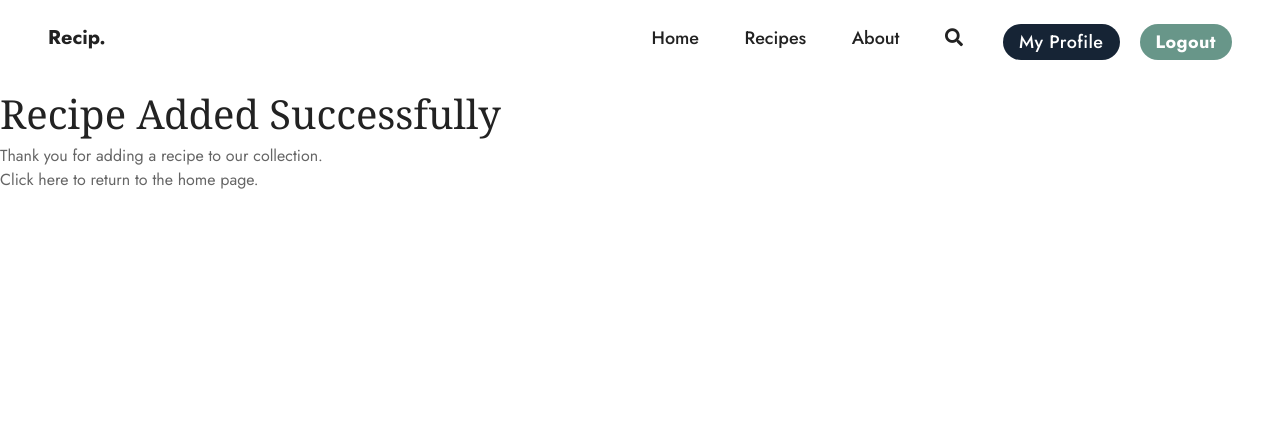
After one commit to ddkeating/Recip, a Django app: page /recipes/create/success/ in a window 1280 px wide. The commit adds this page. Shown: the top 432 px of the page. Run offline with Django 5.2, Linux system fonts and the light colour scheme; a user stored in the database is signed in; some libraries are stand-ins or nearby versions.

Commit message:
Added the Create Recipe feature
+ Added a create recipe form
+ Users can add recipes linked to their accounts
+ Added Success message

```diff
--- /dev/null
+++ b/recipes/templates/recipes/create_recipe_success.html
@@ -0,0 +1,8 @@
+{% extends 'base.html' %}
+{% block content %}
+<div class="container">
+    <h1>Recipe Added Successfully</h1>
+    <p>Thank you for adding a recipe to our collection.</p>
+    <p>Click <a href="{% url 'home' %}">here</a> to return to the home page.</p>
+</div>
+{% endblock %}
--- a/recipes/urls.py
+++ b/recipes/urls.py
@@ -1,5 +1,5 @@
 from django.urls import path
-from .views import RecipeListView, RecipeDetailView, RecipeCreateView, RecipeUpdateView, RecipeDeleteView, HomeView, AboutView, get_random_recipe
+from .views import RecipeListView, RecipeDetailView, RecipeCreateView, RecipeCreateSuccessView, RecipeUpdateView, RecipeDeleteView, HomeView, AboutView, get_random_recipe
 
 urlpatterns = [
     path('', HomeView.as_view(), name='home'),
@@ -8,8 +8,7 @@ urlpatterns = [
     path('recipes/<str:category_name>/', RecipeListView.as_view(), name="recipes_list_by_category"),
     path('recipe/<int:pk>/', RecipeDetailView.as_view(), name="recipe_detail"),
     path('recipe/random/', get_random_recipe, name="random_recipe"),
-    # path('recipes/create/', RecipeCreateView.as_view(), name="recipes-create"),
-    # path('recipe/<int:pk>/update/', RecipeUpdateView.as_view(), name="recipes-update"),
-    # path('recipe/<int:pk>/delete/', RecipeDeleteView.as_view(), name="recipes-delete"),
+    path('recipes/create/create/', RecipeCreateView.as_view(), name="create_recipe"),
+    path('recipes/create/success/', RecipeCreateSuccessView.as_view(), name="create_recipe_success"),
     path('about/', AboutView.as_view(), name='about'),
 ]
--- a/recipes/views.py
+++ b/recipes/views.py
@@ -6,6 +6,7 @@ from django.views.generic import ListView, DetailView, CreateView, UpdateView, D
 from django.contrib.auth.mixins import LoginRequiredMixin, UserPassesTestMixin
 from django.db.models import Q
 from random import randint
+from .forms import RecipeForm
 
 
 
@@ -53,15 +54,23 @@ class HomeView(ListView):
 class AboutView(TemplateView):
     template_name = 'recipes/about.html'
 
+class RecipeCreateSuccessView(LoginRequiredMixin, TemplateView):
+    template_name = 'recipes/create_recipe_success.html'
+
 class RecipeCreateView(LoginRequiredMixin, CreateView):
     model = Recipe
-    fields = ['title', 'description']
-    success_url = reverse_lazy('recipes-home')
-
+    template_name = 'recipes/create_recipe.html '
+    form_class = RecipeForm
+    success_url = reverse_lazy('create_recipe_success')
 
     def form_valid(self, form):
         form.instance.author = self.request.user
         return super().form_valid(form)
+
+    def get_context_data(self, **kwargs):
+        context = super().get_context_data(**kwargs)
+        context['title'] = 'Add Recipe'
+        return context
 
 class RecipeUpdateView(LoginRequiredMixin, UserPassesTestMixin, UpdateView):
     model = Recipe
--- a/static/css/styles.css
+++ b/static/css/styles.css
@@ -119,3 +119,24 @@ footer p {
 #food-card:hover {
 	transform: scale(1.05);
 }
+
+#form-add-recipe div {
+	display: flex;
+	flex-direction: column;
+	margin-bottom: 16px;
+}
+
+
+#form-add-recipe div label {
+	color: var(--font-title);
+	margin-bottom: 4px;
+}
+
+#form-add-recipe div input,
+#form-add-recipe div textarea {
+	flex-grow: 1;
+	color: var(--font-body);
+	border: 2px solid var(--accent-color);
+	border-radius: 8px;
+	padding: 4px;
+}
```
Also changed, not shown: recipes/forms.py (added, +9 -0 lines), recipes/templates/recipes/create_recipe.html (added, +20 -0 lines), recipes/templates/recipes/recipe_form.html (deleted, +0 -17 lines), db.sqlite3, media/recipe_images/pexels-mariam-antadze-18968670.jpg (added).
